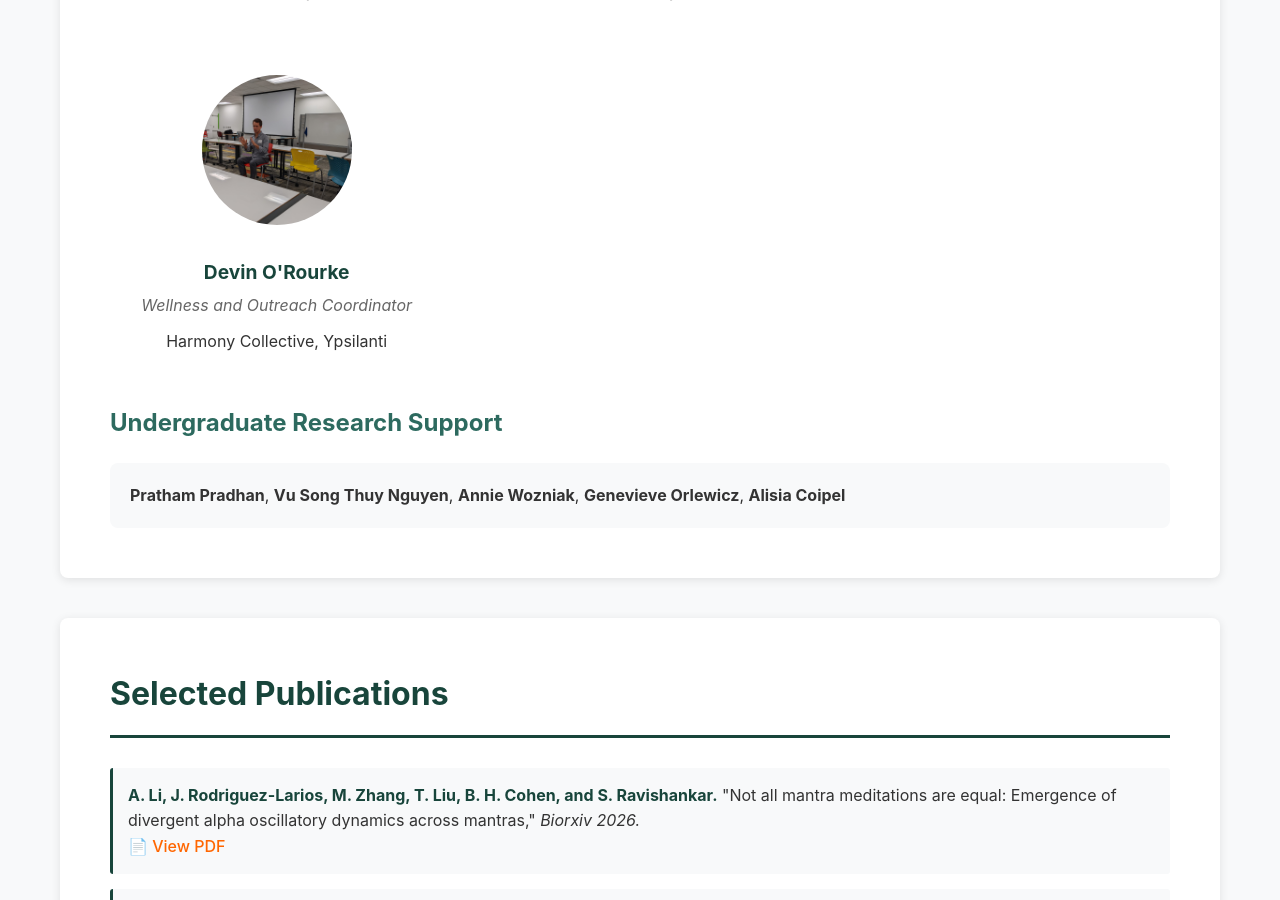
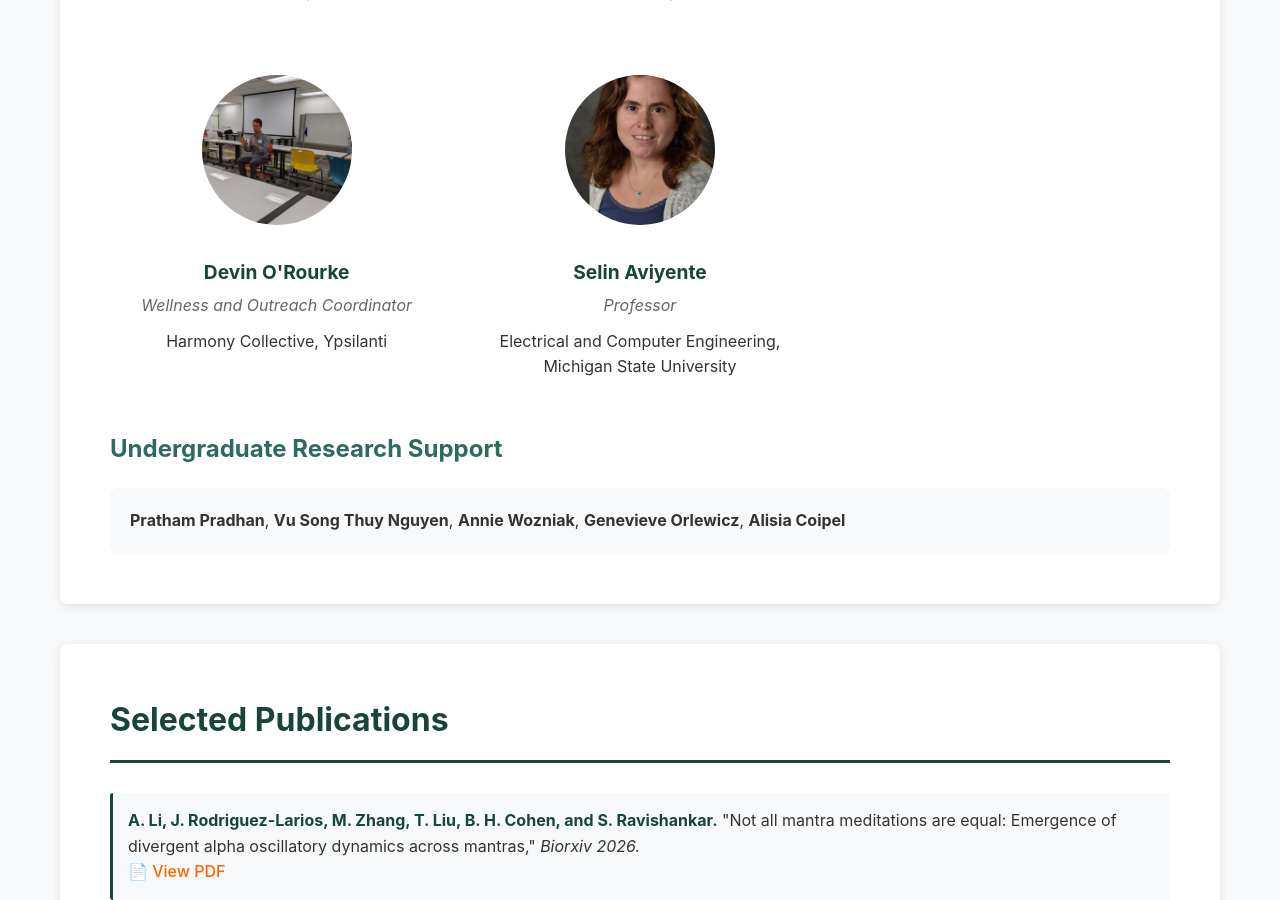
Before and after one commit to dans-om/dans-om.github.io, a Jekyll site: the page built from index.md, in a window 1280 px wide and 900 px high, scrolled down 4057 px. Built offline with Jekyll 4.4.1, drawn with Linux system fonts in a browser that asks for light colours.

Commit message:
Add Selin to team

```diff
--- a/_data/team.yml
+++ b/_data/team.yml
@@ -31,6 +31,12 @@
   department: Harmony Collective, Ypsilanti
   category: Lab Member
   image: /images/team/devin.jpg
+
+- name: Selin Aviyente
+  role: Professor
+  department: Electrical and Computer Engineering, Michigan State University
+  category: Lab Member
+  image: /images/team/aviyente.jpg
 
 # Undergraduate Research Support
 - name: Pratham Pradhan
```
Also changed, not shown: images/team/aviyente.jpg (added).
